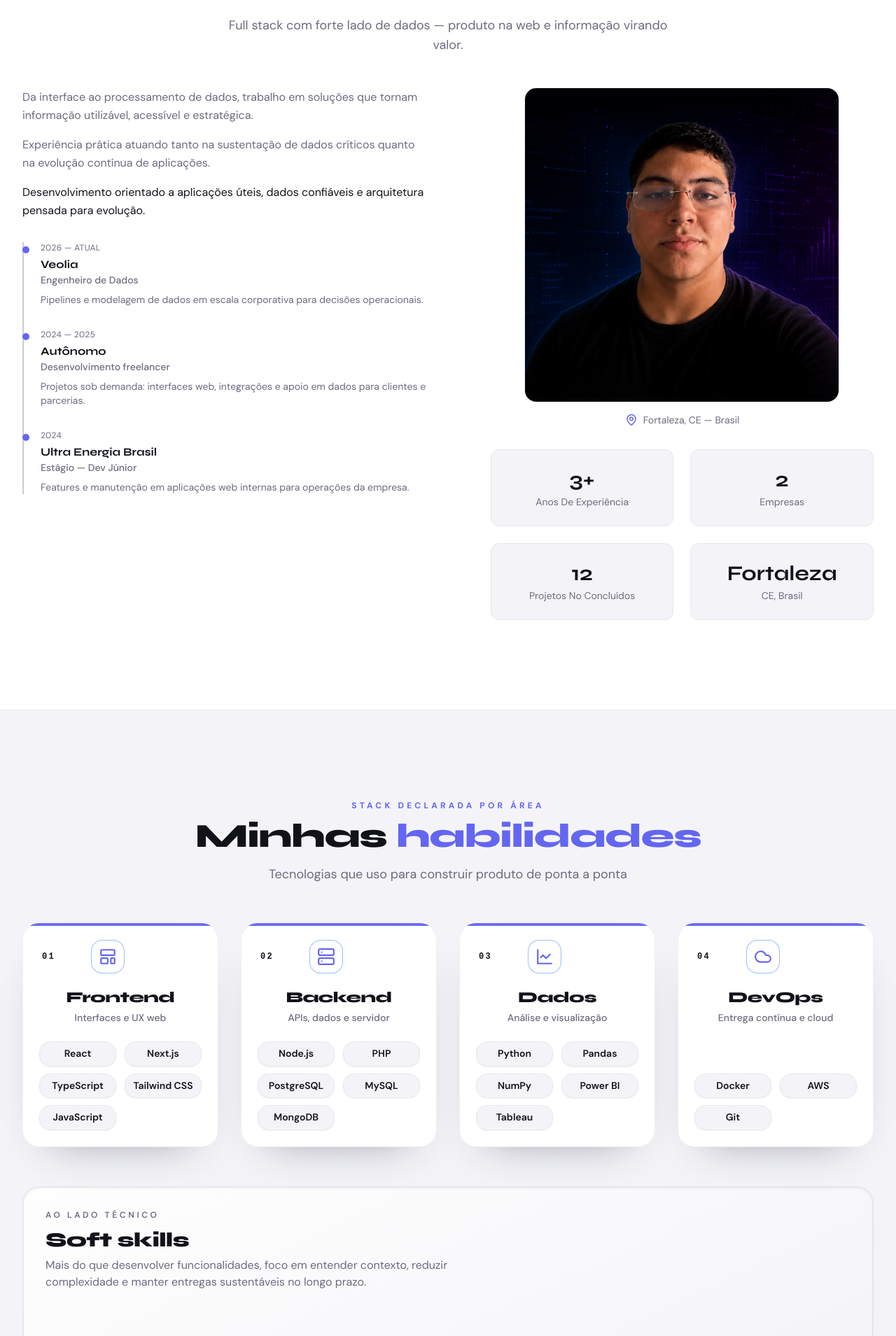
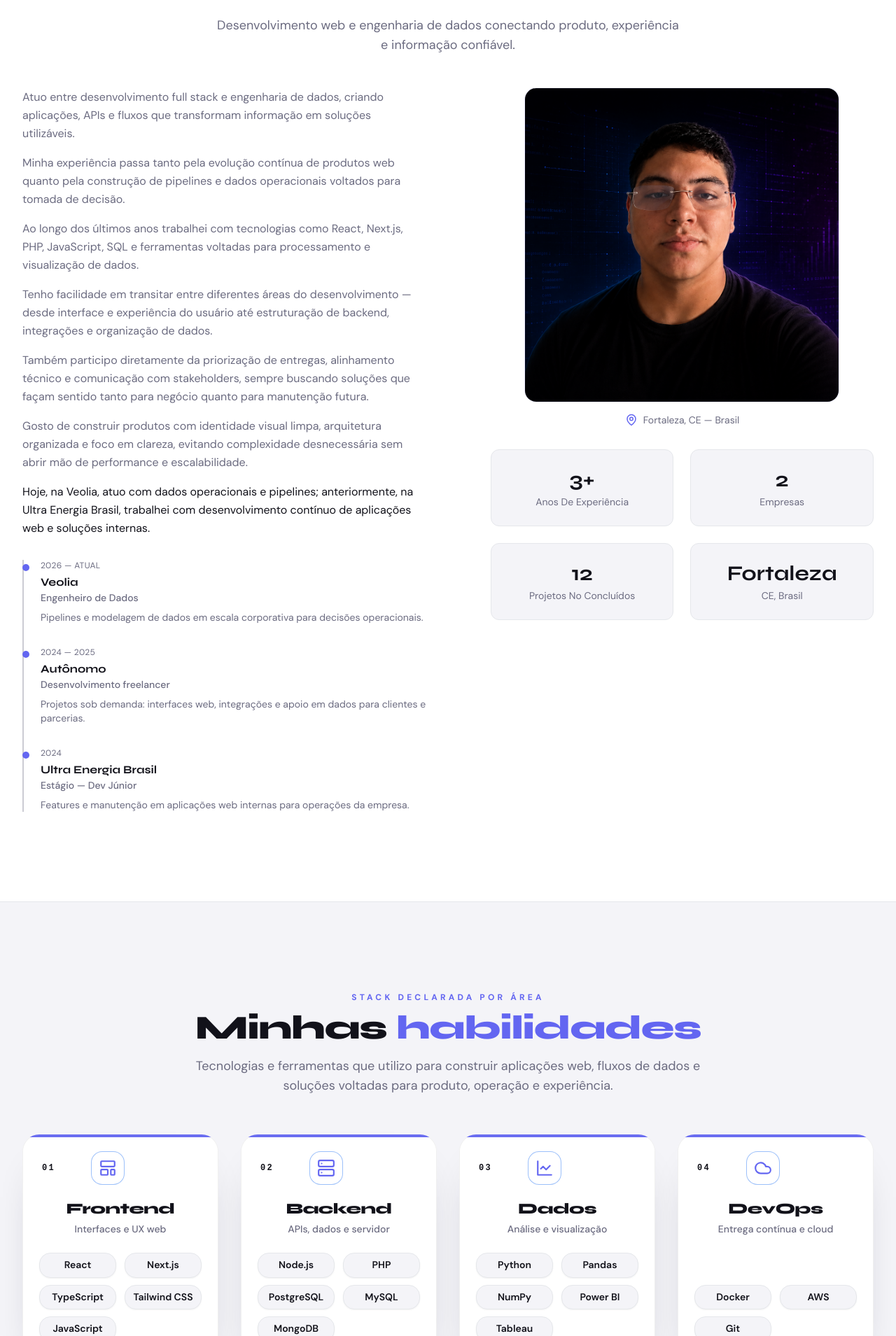
Before and after one commit to Kaue-Gomes/portifoliodev, a Next.js app: page / in a window 1280 px wide. Shown: the part 971-2880 px from the top of the page at 70% size. Built offline with nearby package versions, Linux system fonts and the light colour scheme; no server answers.

Commit message:
Ajustes de titulação

```diff
--- a/components/sections/About.tsx
+++ b/components/sections/About.tsx
@@ -61,7 +61,7 @@ export default function About() {
             Sobre <span className="gradient-text">mim</span>
           </h2>
           <p className="text-lg text-mutedfg mb-12">
-            Full stack com forte lado de dados — produto na web e informação virando valor.
+            Desenvolvimento web e engenharia de dados conectando produto, experiência e informação confiável.
           </p>
         </motion.div>
 
@@ -75,13 +75,31 @@ export default function About() {
           >
             <div className="space-y-4 text-mutedfg leading-relaxed max-w-xl">
               <p>
-                Da interface ao processamento de dados, trabalho em soluções que tornam informação utilizável, acessível e estratégica.
+                Atuo entre desenvolvimento full stack e engenharia de dados, criando aplicações, APIs e fluxos que transformam informação em soluções utilizáveis.
               </p>
+
               <p>
-               Experiência prática atuando tanto na sustentação de dados críticos quanto na evolução contínua de aplicações.
+                Minha experiência passa tanto pela evolução contínua de produtos web quanto pela construção de pipelines e dados operacionais voltados para tomada de decisão.
               </p>
+
+              <p>
+                Ao longo dos últimos anos trabalhei com tecnologias como React, Next.js, PHP, JavaScript, SQL e ferramentas voltadas para processamento e visualização de dados.
+              </p>
+
+              <p>
+                Tenho facilidade em transitar entre diferentes áreas do desenvolvimento — desde interface e experiência do usuário até estruturação de backend, integrações e organização de dados.
+              </p>
+
+              <p>
+                Também participo diretamente da priorização de entregas, alinhamento técnico e comunicação com stakeholders, sempre buscando soluções que façam sentido tanto para negócio quanto para manutenção futura.
+              </p>
+
+              <p>
+                Gosto de construir produtos com identidade visual limpa, arquitetura organizada e foco em clareza, evitando complexidade desnecessária sem abrir mão de performance e escalabilidade.
+              </p>
+
               <p className="text-[color:var(--text)]">
-                Desenvolvimento orientado a aplicações úteis, dados confiáveis e arquitetura pensada para evolução.
+                Hoje, na Veolia, atuo com dados operacionais e pipelines; anteriormente, na Ultra Energia Brasil, trabalhei com desenvolvimento contínuo de aplicações web e soluções internas.
               </p>
             </div>
 
@@ -117,6 +135,7 @@ export default function About() {
                   priority
                 />
               </div>
+
               <div className="mt-4 flex items-center justify-center gap-2 text-mutedfg text-sm">
                 <MapPin size={18} className="text-[color:var(--accent)] shrink-0" aria-hidden />
                 Fortaleza, CE — Brasil
@@ -139,7 +158,10 @@ export default function About() {
                   <div className="font-display text-2xl sm:text-3xl font-bold text-[color:var(--text)]">
                     {s.value}
                   </div>
-                  <div className="mt-1 text-xs sm:text-sm text-mutedfg capitalize">{s.label}</div>
+
+                  <div className="mt-1 text-xs sm:text-sm text-mutedfg capitalize">
+                    {s.label}
+                  </div>
                 </motion.div>
               ))}
             </motion.div>
--- a/components/sections/Projects.tsx
+++ b/components/sections/Projects.tsx
@@ -334,7 +334,7 @@ export default function Projects() {
             Meus <span className="gradient-text">projetos</span>
           </h2>
           <p className="text-lg text-mutedfg mb-8">
-           Construção ágil sem abrir mão de estrutura, legibilidade e consistência visual.
+           Projetos pensados para crescer de forma sustentável, sem perder legibilidade e organização.
           </p>
         </motion.div>
 
--- a/components/sections/Skills.tsx
+++ b/components/sections/Skills.tsx
@@ -89,12 +89,14 @@ export default function Skills() {
           <p className="mb-3 text-xs font-bold uppercase tracking-[0.35em] text-[color:var(--accent)]">
             Stack declarada por área
           </p>
+
           <h2 className="font-display text-4xl font-extrabold tracking-tight text-[color:var(--text)] sm:text-5xl">
             Minhas{' '}
             <span className="gradient-text">habilidades</span>
           </h2>
+
           <p className="mt-4 text-base leading-relaxed text-mutedfg sm:text-lg">
-            Tecnologias que uso para construir produto de ponta a ponta
+            Tecnologias e ferramentas que utilizo para construir aplicações web, fluxos de dados e soluções voltadas para produto, operação e experiência.
           </p>
         </motion.div>
 
@@ -119,16 +121,22 @@ export default function Skills() {
                   <span className="font-mono text-xs font-semibold uppercase tracking-[0.2em] text-mutedfg/80">
                     {String(index + 1).padStart(2, '0')}
                   </span>
+
                   <span className="flex h-12 w-12 items-center justify-center rounded-2xl bg-[color:var(--accent)]/13 text-[color:var(--accent)] ring-1 ring-inset ring-[color:var(--accent)]/25 transition-transform duration-300 group-hover:scale-105">
                     <group.CategoryIcon size={26} aria-hidden strokeWidth={2} />
                   </span>
+
                   <span className="hidden w-14 sm:block" aria-hidden />
                 </div>
+
                 <div className="space-y-1.5 px-2">
                   <h3 className="font-display text-xl font-black tracking-tight text-[color:var(--text)] sm:text-[1.35rem]">
                     {group.category}
                   </h3>
-                  <p className="text-sm font-medium leading-snug text-mutedfg">{group.subtitle}</p>
+
+                  <p className="text-sm font-medium leading-snug text-mutedfg">
+                    {group.subtitle}
+                  </p>
                 </div>
               </div>
 
@@ -171,11 +179,13 @@ export default function Skills() {
               <p className="text-xs font-semibold uppercase tracking-[0.3em] text-mutedfg">
                 Ao lado técnico
               </p>
+
               <h3 className="mt-3 font-display text-2xl font-black tracking-tight text-[color:var(--text)] sm:text-[1.8rem]">
                 Soft skills
               </h3>
+
               <p className="mt-2 max-w-2xl text-sm leading-relaxed text-mutedfg sm:text-base">
-                Mais do que desenvolver funcionalidades, foco em entender contexto, reduzir complexidade e manter entregas sustentáveis no longo prazo.
+                Além da parte técnica, valorizo comunicação clara, organização e entendimento do contexto antes da implementação. Busco manter entregas sustentáveis, código legível e alinhamento constante com produto e negócio.
               </p>
             </div>
           </div>
```
